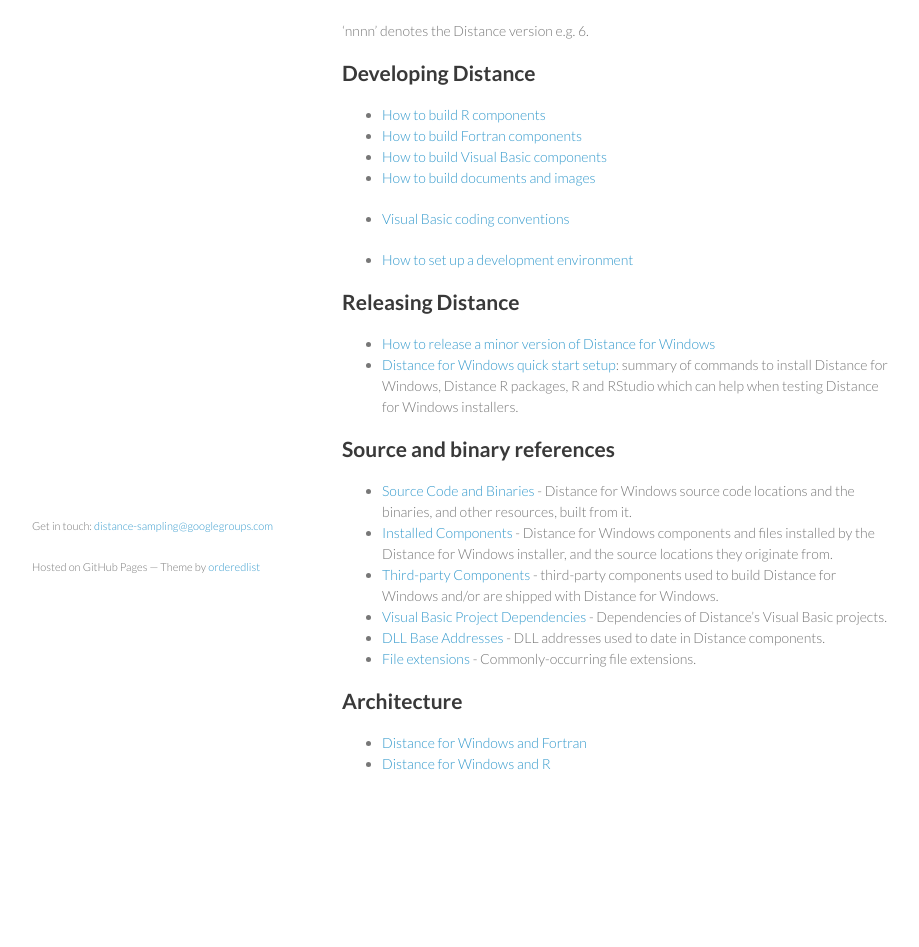
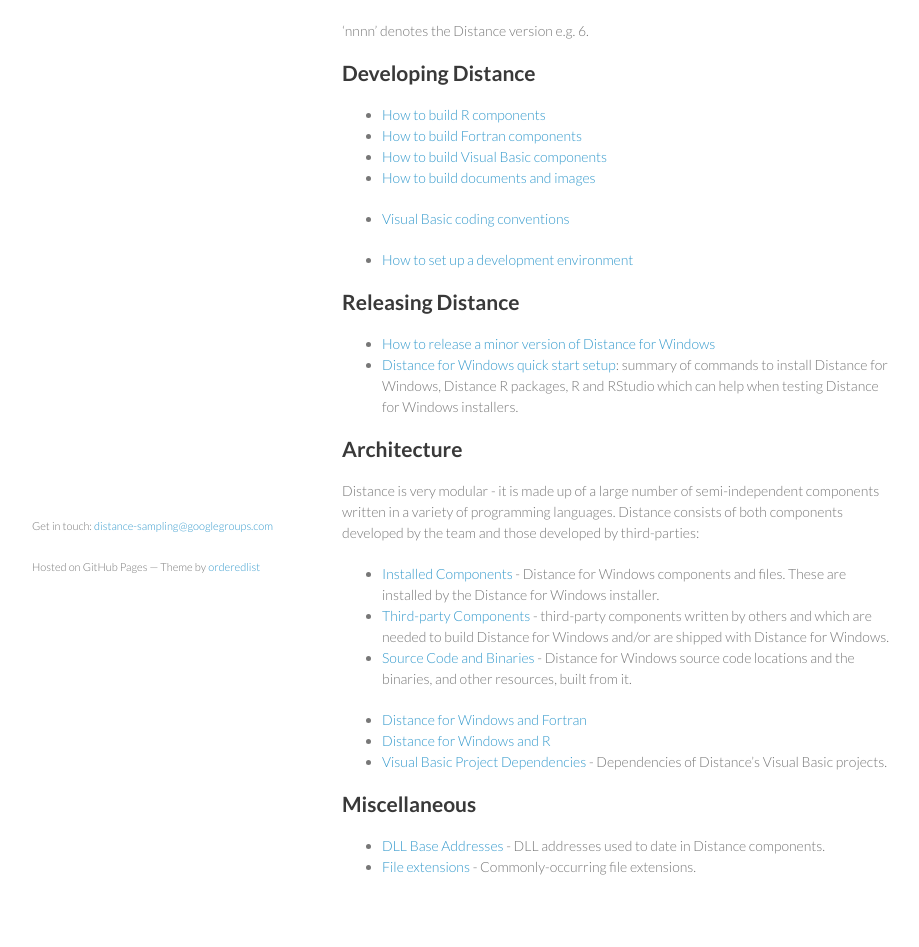
Before and after one commit to softwaresaved/distance-consultancy, a Jekyll site: the page built from index.md, in a window 1280 px wide. Shown: the part 254-1201 px from the top of the page, without its empty margins (178-1097 px from the left). Built offline with Jekyll 4.4.1, drawn with Linux system fonts in a browser that asks for light colours; before the commit the page ends 1098 px from its top, so only the background shows below that.

Commit message:
Restructured sections into Architecture, Miscellaneous

```diff
--- a/index.md
+++ b/index.md
@@ -31,18 +31,21 @@
 * [How to release a minor version of Distance for Windows](./developer/ReleaseMinor.html)
 * [Distance for Windows quick start setup](./developer/QuickStartSetup.html): summary of commands to install Distance for Windows, Distance R packages, R and RStudio which can help when testing Distance for Windows installers.
 
-Source and binary references
-----------------------------
-
-* [Source Code and Binaries](./developer/SourceCodeAndBinaries.html) - Distance for Windows source code locations and the binaries, and other resources, built from it.
-* [Installed Components](./developer/InstalledComponents.html) - Distance for Windows components and files installed by the Distance for Windows installer, and the source locations they originate from.
-* [Third-party Components](./developer/ThirdPartyComponents.html) - third-party components used to build Distance for Windows and/or are shipped with Distance for Windows.
-* [Visual Basic Project Dependencies](./developer/VisualBasicProjectDependencies.html) - Dependencies of Distance's Visual Basic projects.
-* [DLL Base Addresses](./developer/DllBaseAddresses.html) - DLL addresses used to date in Distance components.
-* [File extensions](./developer/FileExtensions.html) - Commonly-occurring file extensions.
-
 Architecture
 ------------
 
+Distance is very modular - it is made up of a large number of semi-independent components written in a variety of programming languages. Distance consists of both components developed by the team and those developed by third-parties:
+
+* [Installed Components](./developer/InstalledComponents.html) - Distance for Windows components and files. These are installed by the Distance for Windows installer.
+* [Third-party Components](./developer/ThirdPartyComponents.html) - third-party components written by others and which are needed to build Distance for Windows and/or are shipped with Distance for Windows.
+* [Source Code and Binaries](./developer/SourceCodeAndBinaries.html) - Distance for Windows source code locations and the binaries, and other resources, built from it.
+
 * [Distance for Windows and Fortran](./developer/ArchitectureFortran.html)
 * [Distance for Windows and R](./developer/ArchitectureR.html)
+* [Visual Basic Project Dependencies](./developer/VisualBasicProjectDependencies.html) - Dependencies of Distance's Visual Basic projects.
+
+Miscellaneous
+-------------
+
+* [DLL Base Addresses](./developer/DllBaseAddresses.html) - DLL addresses used to date in Distance components.
+* [File extensions](./developer/FileExtensions.html) - Commonly-occurring file extensions.
```
